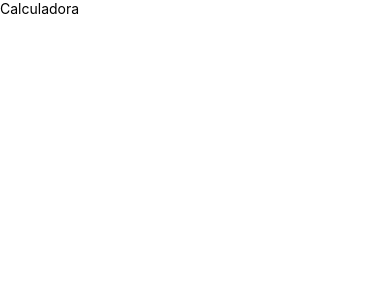
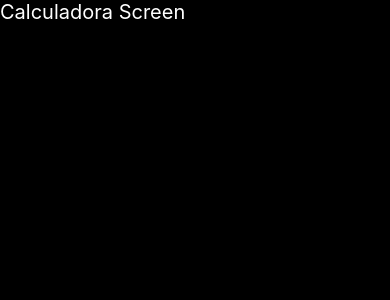
Before and after one commit to frelian/react-native-caluladora-ios-section-6, a React Native app: screen / in a window 390 px wide. Shown: the top 300 px of the page. Built offline with nearby package versions, Linux system fonts and the light colour scheme.

Commit message:
86. Diseño inicial y pantalla de calculadora

```diff
--- a/App.tsx
+++ b/App.tsx
@@ -1,11 +1,19 @@
 import React from 'react'
-import { Text, View } from 'react-native';
+import { SafeAreaView, StatusBar } from 'react-native';
+import { CalculadoraScreen } from './src/screens/CalculadoraScreen';
+import { styles } from './src/theme/appTheme';
 
 const App = () => {
   return (
-    <View>
-        <Text>Calculadora</Text>
-    </View>
+    // Uso de SafeAreaView para evitar el notch en IOs
+    <SafeAreaView style={ styles.fondo } >
+        <StatusBar
+            backgroundColor="black"
+            barStyle="light-content" // Fix para la barra de estado de IOs y arreglar el notch
+        />
+        <CalculadoraScreen />
+    </SafeAreaView>
+
   )
 }
 
--- /dev/null
+++ b/src/screens/CalculadoraScreen.tsx
@@ -0,0 +1,11 @@
+import React from 'react'
+import { Text, View } from 'react-native'
+import { styles } from '../theme/appTheme'
+
+export const CalculadoraScreen = () => {
+    return (
+        <View>
+            <Text style={ styles.texto } >Calculadora Screen</Text>
+        </View>
+    )
+}
--- /dev/null
+++ b/src/theme/appTheme.tsx
@@ -0,0 +1,12 @@
+import { StyleSheet } from "react-native";
+
+export const styles = StyleSheet.create({
+    fondo: {
+        flex: 1,
+        backgroundColor: 'black'
+    },
+    texto: {
+        color: 'white',
+        fontSize: 20
+    }
+});
```
Also changed, not shown: 1 other file (tests, documents, lock files or other folders).
